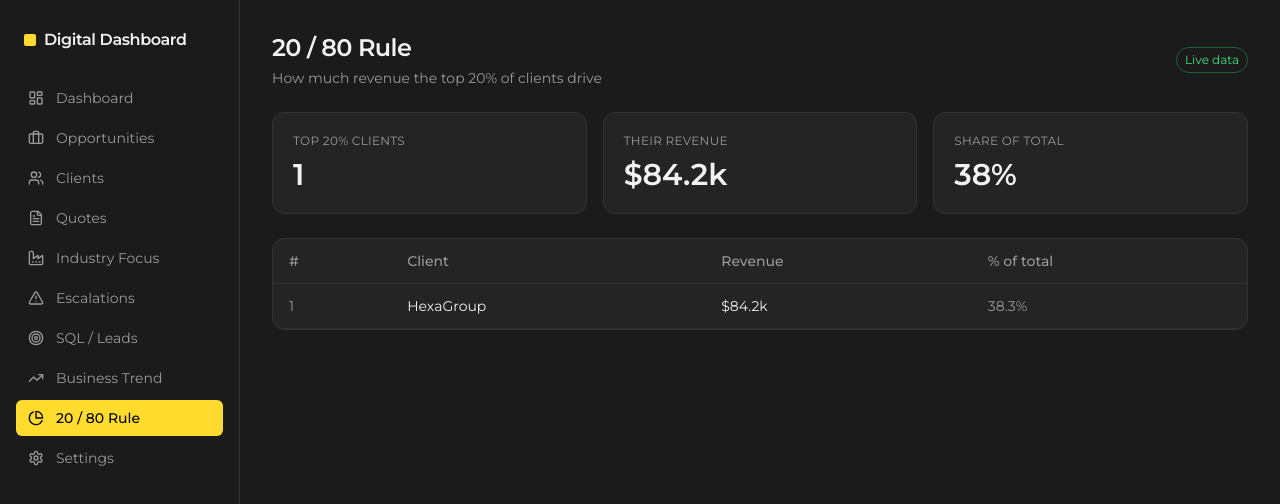
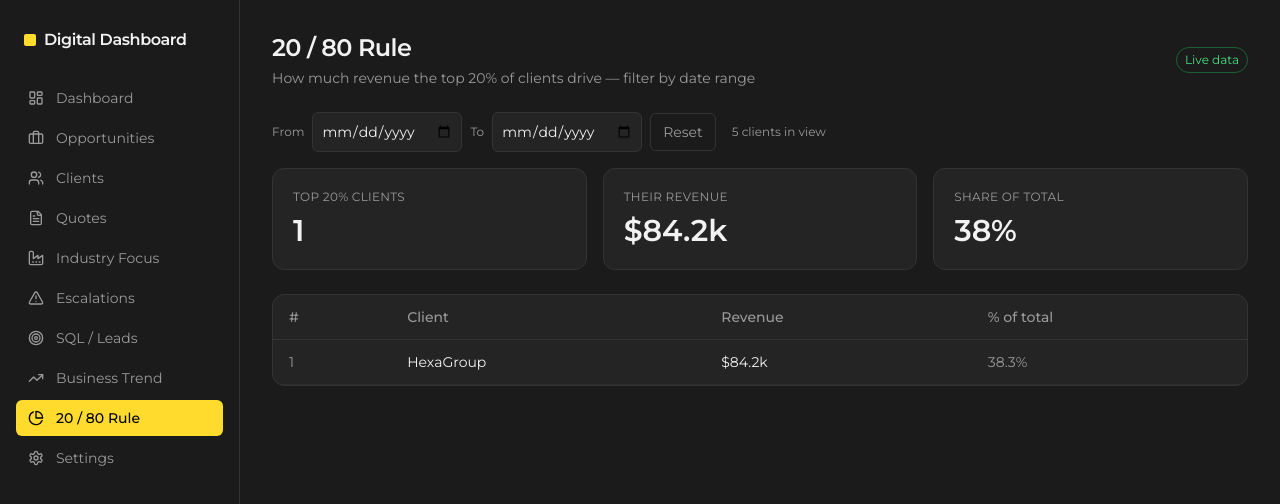
Before and after one commit to rahulkaushal21/Dashboard_2026_Digital, a Next.js app: page /pareto in a window 1280 px wide. Shown: the top 504 px of the page. Built offline with nearby package versions, Linux system fonts and the light colour scheme; no server answers; the database is empty.

Commit message:
Add files via upload

```diff
--- a/app/pareto/page.tsx
+++ b/app/pareto/page.tsx
@@ -1,22 +1,36 @@
 'use client'
-import { useEffect, useState } from 'react'
+import { useEffect, useMemo, useState } from 'react'
 import Header from '@/components/Header'
 import KPICard from '@/components/KPICard'
 import { getRevenue, type RevenueRow } from '@/lib/supabase'
 import { fmtUsd, topClients } from '@/lib/metrics'
 
+const selCls = 'bg-mav-panel border border-mav-line rounded-md px-2 py-2 text-sm outline-none focus:border-mav-yellow'
+
 export default function Pareto() {
   const [r, setR] = useState<RevenueRow[]>([])
+  const [from, setFrom] = useState(''); const [to, setTo] = useState('')
   useEffect(() => { getRevenue().then(setR) }, [])
-  const all = topClients(r, 1000)
+
+  const inRange = (d?: string) => { if (!d) return !from && !to; if (from && d < from) return false; if (to && d > to) return false; return true }
+  const filtered = useMemo(() => r.filter(x => inRange(x.month)), [r, from, to])
+  const all = topClients(filtered, 1000)
   const total = all.reduce((s, x) => s + x.revenue, 0)
   const cut = Math.max(1, Math.ceil(all.length * 0.2))
   const top20 = all.slice(0, cut)
   const top20rev = top20.reduce((s, x) => s + x.revenue, 0)
   const share = total ? (top20rev / total) * 100 : 0
+  const reset = () => { setFrom(''); setTo('') }
+
   return (
     <div>
-      <Header title="20 / 80 Rule" subtitle="How much revenue the top 20% of clients drive" />
+      <Header title="20 / 80 Rule" subtitle="How much revenue the top 20% of clients drive — filter by date range" />
+      <div className="flex flex-wrap items-center gap-2 mb-4">
+        <span className="text-xs text-mav-muted">From</span><input type="date" value={from} onChange={e => setFrom(e.target.value)} className={selCls} />
+        <span className="text-xs text-mav-muted">To</span><input type="date" value={to} onChange={e => setTo(e.target.value)} className={selCls} />
+        <button onClick={reset} className="text-sm px-3 py-2 rounded-md border border-mav-line text-mav-muted hover:text-white">Reset</button>
+        <span className="text-xs text-mav-muted ml-2">{all.length} clients in view</span>
+      </div>
       <div className="grid grid-cols-3 gap-4 mb-6">
         <KPICard label="Top 20% clients" value={String(cut)} />
         <KPICard label="Their revenue" value={fmtUsd(top20rev)} />
@@ -24,9 +38,9 @@ export default function Pareto() {
       </div>
       <div className="bg-mav-panel border border-mav-line rounded-xl overflow-hidden">
         <table className="w-full text-sm">
-          <thead className="text-left text-mav-muted border-b border-mav-line"><tr>{['#','Client','Revenue','% of total'].map(h => <th key={h} className="px-4 py-3 font-medium">{h}</th>)}</tr></thead>
+          <thead className="text-left text-mav-muted border-b border-mav-line"><tr>{['#', 'Client', 'Revenue', '% of total'].map(h => <th key={h} className="px-4 py-3 font-medium">{h}</th>)}</tr></thead>
           <tbody>{top20.map((c, i) => (
-            <tr key={c.client_name} className="border-b border-mav-line/60"><td className="px-4 py-3 text-mav-muted">{i + 1}</td><td className="px-4 py-3">{c.client_name}</td><td className="px-4 py-3">{fmtUsd(c.revenue)}</td><td className="px-4 py-3 text-mav-muted">{((c.revenue / total) * 100).toFixed(1)}%</td></tr>
+            <tr key={c.client_name} className="border-b border-mav-line/60"><td className="px-4 py-3 text-mav-muted">{i + 1}</td><td className="px-4 py-3">{c.client_name}</td><td className="px-4 py-3">{fmtUsd(c.revenue)}</td><td className="px-4 py-3 text-mav-muted">{total ? ((c.revenue / total) * 100).toFixed(1) : '0'}%</td></tr>
           ))}</tbody>
         </table>
       </div>
```
